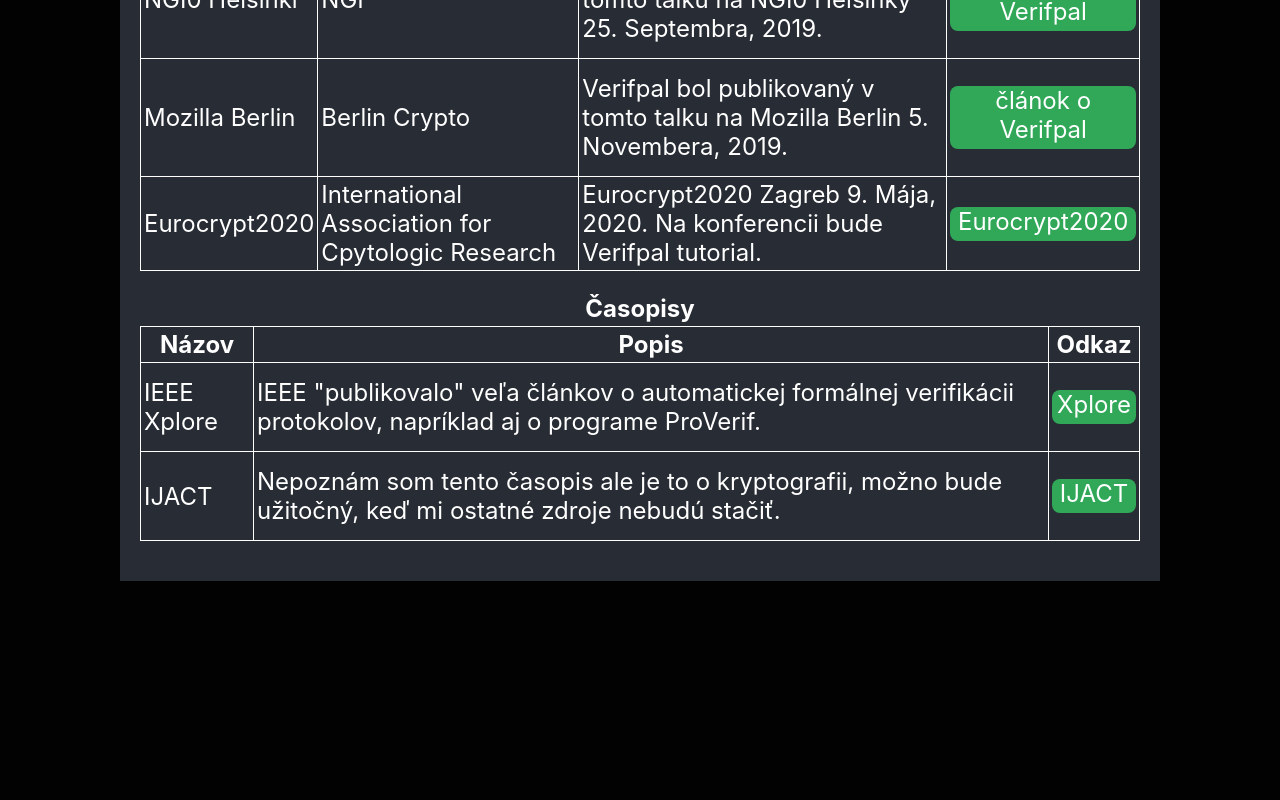
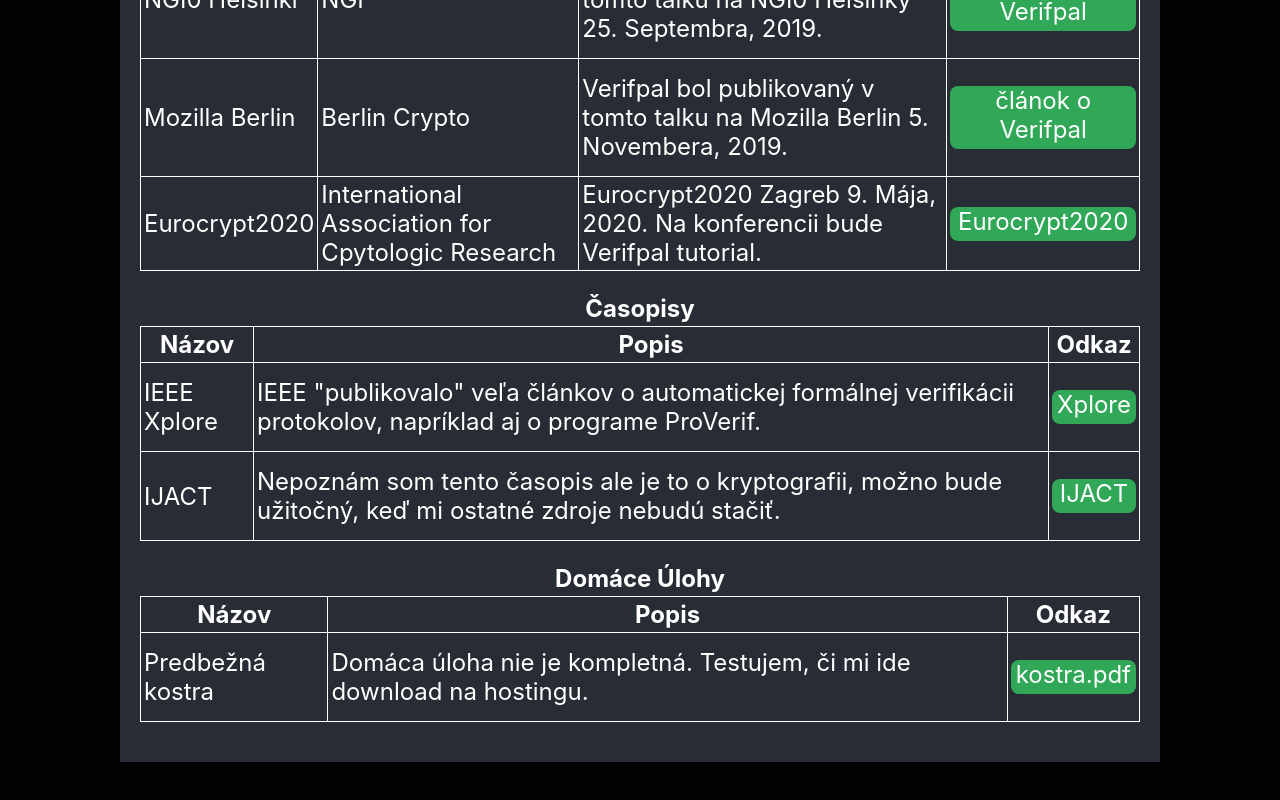
Before and after one commit to JakubSmahovsky/diplomovka, a React (Create React App) app: page / in a window 1280 px wide. Shown: the part 1285-2085 px from the top of the page. Before the commit the page ends 2026 px from the top, so only its background shows below. Built offline with nearby package versions, Linux system fonts and the light colour scheme; no server answers.

Commit message:
add homework 1

```diff
--- a/src/Resources/Resources.js
+++ b/src/Resources/Resources.js
@@ -64,6 +64,15 @@
       }
     ]
 
+    const du = [
+      {
+        name: "Predbežná kostra",
+        desc: "Domáca úloha nie je kompletná. Testujem, či mi ide download na hostingu.",
+        srcdesc: "kostra.pdf",
+        srclink: "kostra.pdf"
+      }
+    ]
+
     return (
       <div>
         <h2 className="Title">Zdroje</h2>
@@ -108,6 +117,22 @@
           </tr>
           {journals.map(ress => {return <Resource name={ress.name} org={ress.org} desc={ress.desc} srcdesc={ress.srcdesc} srclink={ress.srclink}/>})}
         </table>
+        {du.length ?
+          <table>
+            <tr>
+              <th className="TableTitle" colSpan="4">
+                Domáce Úlohy
+              </th>
+            </tr>
+            <tr>
+              <th>Názov</th>
+              <th>Popis</th>
+              <th>Odkaz</th>
+            </tr>
+            {du.map(ress => {return <Resource name={ress.name} org={ress.org} desc={ress.desc} srcdesc={ress.srcdesc} srclink={ress.srclink}/>})}
+          </table>
+        : ''
+        }
       </div>
   );}
 }
```
Also changed, not shown: 1 other file (tests, documents, lock files or other folders).
